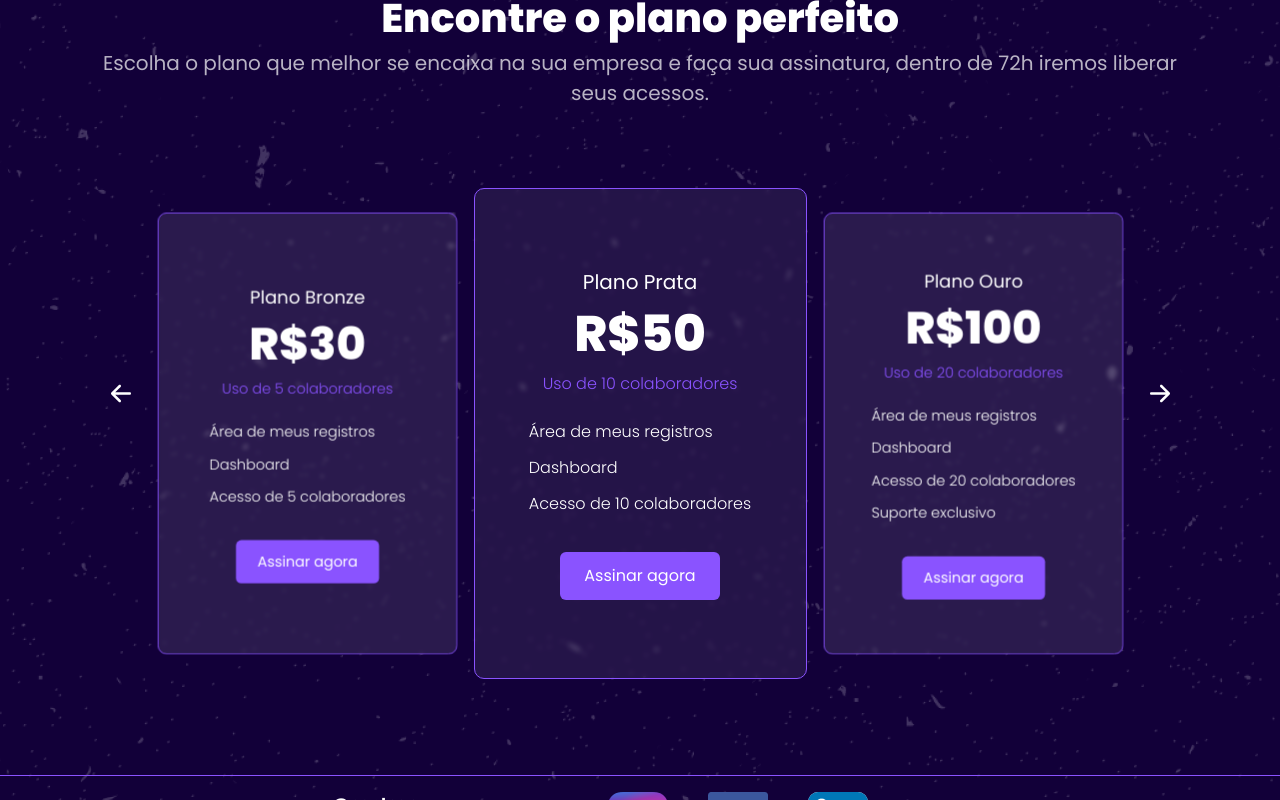
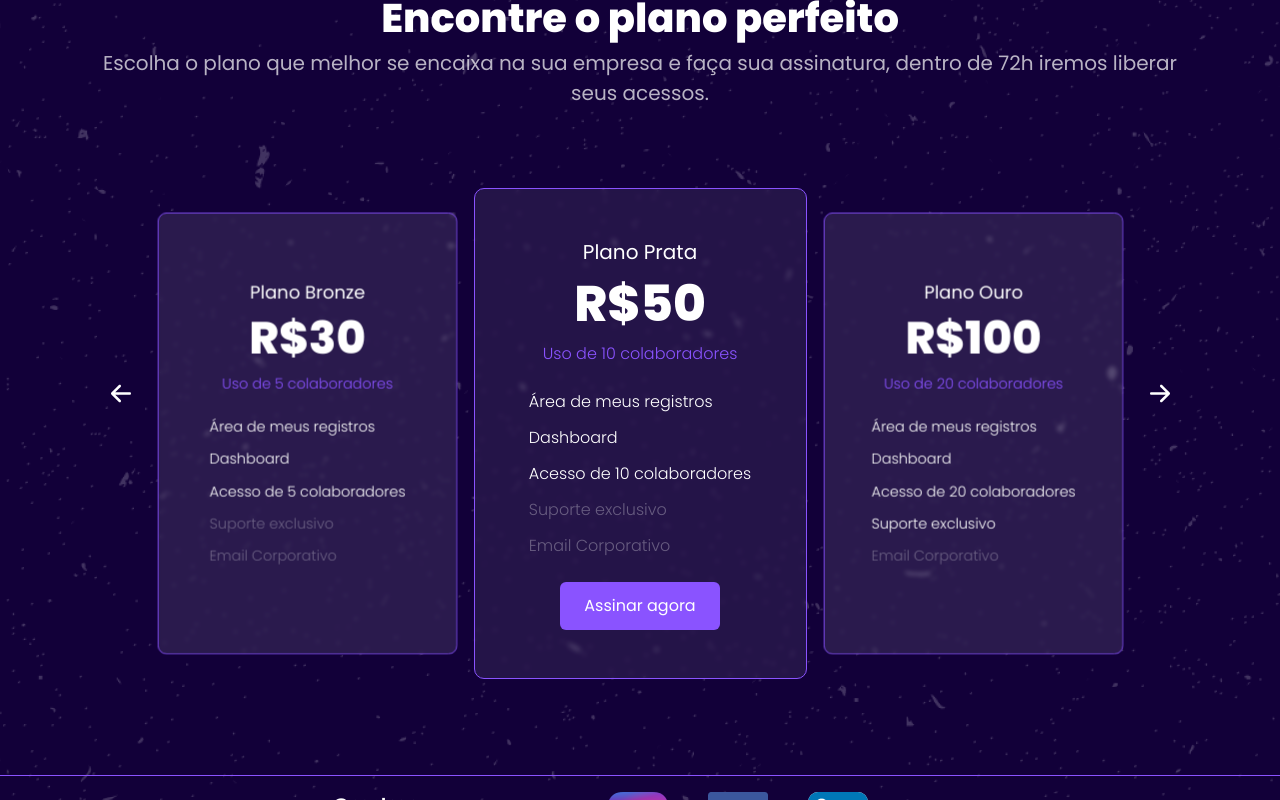
Before and after one commit to vmoraes424/brainny, a React (Vite) app: page / in a window 1280 px wide. Shown: the part 883-1683 px from the top of the page. Built offline with nearby package versions, Linux system fonts and the light colour scheme.

Commit message:
Bug de usuário nulo corrigido :fire:

```diff
--- a/package.json
+++ b/package.json
@@ -16,10 +16,11 @@
     "@emotion/react": "^11.11.1",
     "@emotion/styled": "^11.11.0",
     "date-fns": "^2.30.0",
-    "framer-motion": "^10.16.1",
+    "framer-motion": "^10.16.2",
     "graphql": "^16.8.0",
     "react": "^18.2.0",
     "react-dom": "^18.2.0",
+    "react-icons": "^4.10.1",
     "react-router-dom": "^6.15.0"
   },
   "devDependencies": {
--- a/src/App.tsx
+++ b/src/App.tsx
@@ -1,9 +1,8 @@
 /* eslint-disable @typescript-eslint/no-unused-vars */
 
-import { Flex, Text } from "@chakra-ui/react";
+import { Flex, Img, Text } from "@chakra-ui/react";
 import Navbar from "./components/App/Navbar";
 import Header from "./components/App/Header";
-import Sponsor from "./components/App/Sponsor";
 import Footer from "./components/App/Footer";
 import Slider from "./components/App/Slider";
 
@@ -18,7 +17,25 @@ function App() {
     >
       <Navbar />
       <Header />
-      <Sponsor />
+      <Flex
+        justifyContent={"space-between"}
+        width={"80%"}
+        marginX={"auto"}
+        bgImage={"./bgTexture.png"}
+        padding={"0 100px"}
+        marginTop={"4rem"}
+      >
+        <Img src="./brainny_logo.png" />
+        <Flex>
+          <Img src="./AmoPetLeft.svg" />
+          <Img src="./AmoPet.svg" />
+        </Flex>
+        <Img src="./bus.png" />
+        <Flex>
+          <Img src="./GoStudyLeft.png" />
+          <Img src="./GoStudy.png" />
+        </Flex>
+      </Flex>
       <Flex
         margin={"6rem 0"}
         justifyContent={"center"}
--- a/src/components/App/Card.tsx
+++ b/src/components/App/Card.tsx
@@ -28,6 +28,8 @@ export default function Card({ type, selected }: CardProps) {
       info.registerArea = true;
       info.dashboard = true;
       info.colabAcess = true;
+      info.help = false;
+      info.email = false;
       break;
     case "prata":
       info.title = "Plano Prata";
@@ -36,6 +38,8 @@ export default function Card({ type, selected }: CardProps) {
       info.registerArea = true;
       info.dashboard = true;
       info.colabAcess = true;
+      info.help = false;
+      info.email = false;
       break;
     case "ouro":
       info.title = "Plano Ouro";
@@ -45,6 +49,7 @@ export default function Card({ type, selected }: CardProps) {
       info.dashboard = true;
       info.colabAcess = true;
       info.help = true;
+      info.email = false;
       break;
     case "platina":
       info.title = "Plano Platina";
@@ -109,12 +114,26 @@ export default function Card({ type, selected }: CardProps) {
             </Text>
           )}
         </ListItem>
-        <ListItem>{info.help && <Text>Suporte exclusivo</Text>}</ListItem>
-        <ListItem>{info.email && <Text>Email Corporativo</Text>}</ListItem>
+        <ListItem>
+          {info.help ? (
+            <Text>Suporte exclusivo</Text>
+          ) : (
+            <Text opacity={"0.3"}>Suporte exclusivo</Text>
+          )}
+        </ListItem>
+        <ListItem>
+          {info.email ? (
+            <Text>Email Corporativo</Text>
+          ) : (
+            <Text opacity={"0.3"}>Email Corporativo</Text>
+          )}
+        </ListItem>
       </List>
-      <Button padding={"1.5rem"} variant="pontogotwo">
-        Assinar agora
-      </Button>
+      {selected && (
+        <Button padding={"1.5rem"} variant="pontogotwo">
+          Assinar agora
+        </Button>
+      )}
     </Flex>
   );
 }
--- a/src/components/App/Sponsor.tsx
+++ b/src/components/App/Sponsor.tsx
@@ -2,24 +2,5 @@ import { Flex, Img } from "@chakra-ui/react";
 
 export default function Sponsor() {
   return (
-    <Flex
-      justifyContent={"space-between"}
-      width={"80%"}
-      marginX={"auto"}
-      bgImage={"./bgTexture.png"}
-      padding={"0 100px"}
-      marginTop={"4rem"}
-    >
-      <Img src="./brainny_logo.png" />
-      <div className="flex">
-        <Img src="./AmoPetLeft.svg" />
-        <Img src="./AmoPet.svg" />
-      </div>
-      <Img src="./bus.png" />
-      <div className="flex">
-        <Img src="./GoStudyLeft.png" />
-        <Img src="./GoStudy.png" />
-      </div>
-    </Flex>
   );
 }
--- a/src/components/Table.tsx
+++ b/src/components/Table.tsx
@@ -32,9 +32,7 @@ export default function UserTable({ filtered }: TableProps) {
 
   const userInfo = JSON.parse(localStorage.getItem("userInfo") || "{}");
 
-  const reversedRegisteredTimes = [...(data?.registeredTimes || [])].reverse();
-
-  const filteredUser = reversedRegisteredTimes.filter(
+  const filteredUser = data?.registeredTimes.filter(
     (user: RegisteredUser) => user?.user?.id === userInfo.userId
   );
 
@@ -43,11 +41,11 @@ export default function UserTable({ filtered }: TableProps) {
 
   const currentUsers = filtered
     ? filteredUser.slice(indexOfFirstUser, indexOfLastUser)
-    : reversedRegisteredTimes.slice(indexOfFirstUser, indexOfLastUser);
+    : data?.registeredTimes.slice(indexOfFirstUser, indexOfLastUser);
 
   const totalUsers = filtered
     ? filteredUser.length
-    : reversedRegisteredTimes.length;
+    : data?.registeredTimes.length;
 
   function paginate(pageNumber: number) {
     setCurrentPage(pageNumber);
--- a/src/graphql.ts
+++ b/src/graphql.ts
@@ -53,8 +53,7 @@ export const LOGIN_MUTATION = gql`
 
 export const TIMES_REGISTREDS = gql`
 query {
-      registeredTimes {
-        id
+  registeredTimes(sort: "timeRegistered:DESC") {
     timeRegistered
     user {
       id
@@ -62,6 +61,7 @@ export const TIMES_REGISTREDS = gql`
     }
   }
 }
+
   `
 
 export const CREATE_TIME = gql`
```
Also changed, not shown: 1 other file (tests, documents, lock files or other folders). Lines whose indentation alone changed are shown as unchanged.
